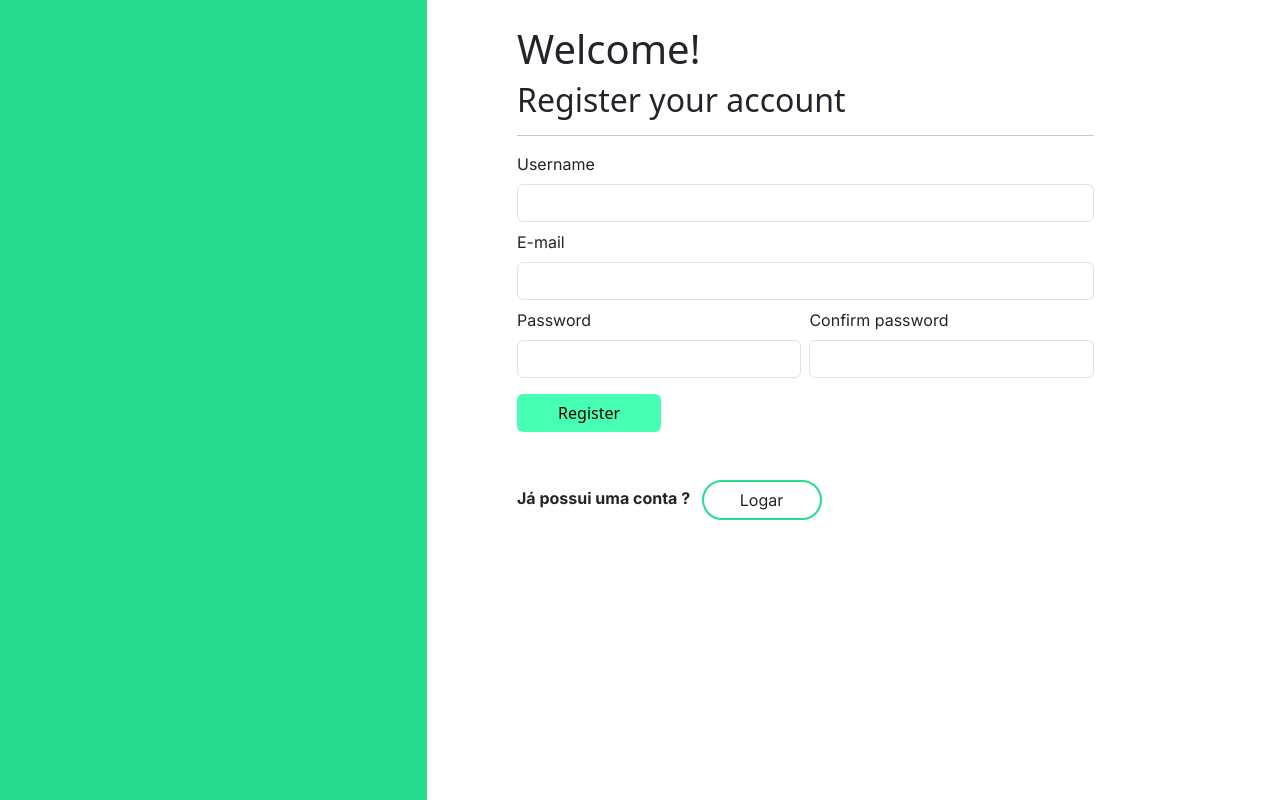
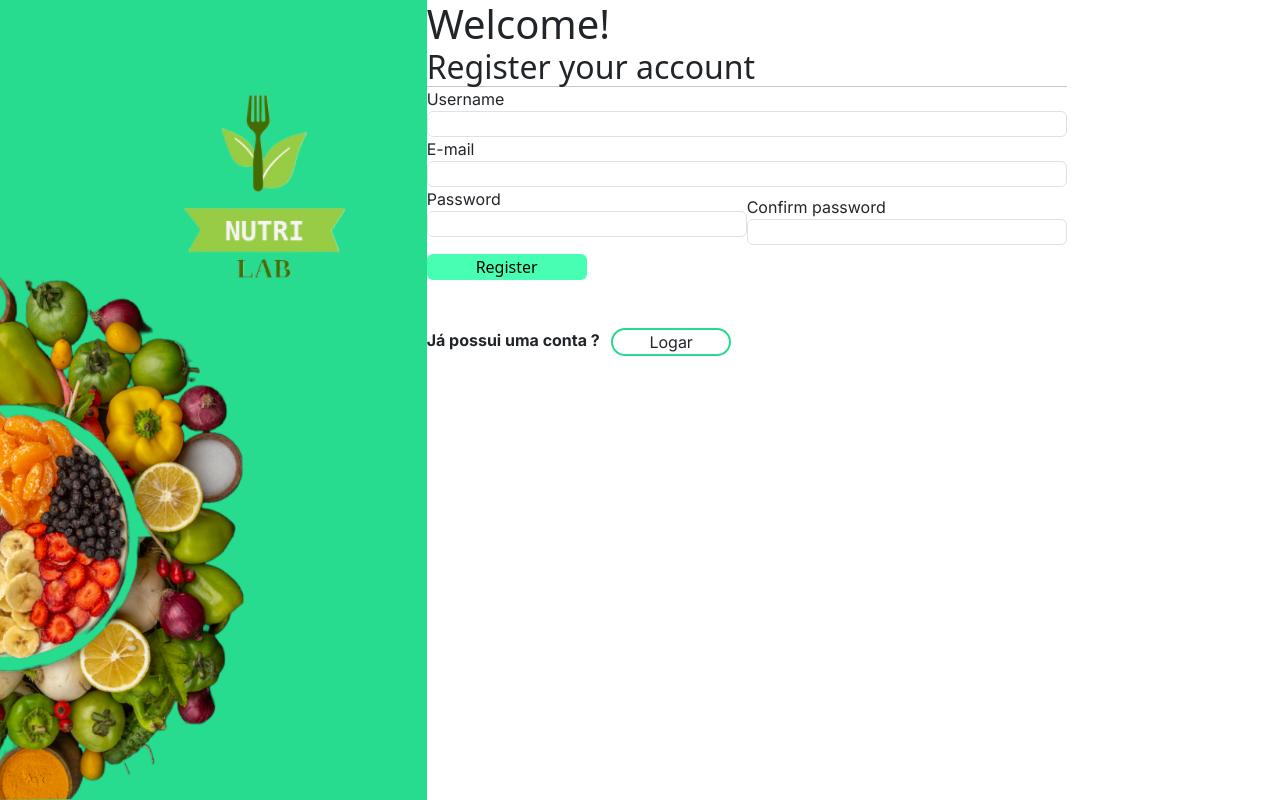
Before and after one commit to andreydedey/NutriConect, a Django app: page /users/login in a window 1280 px wide. Run offline with Django 5.2, Linux system fonts and the light colour scheme.

Commit message:
finaly the image is as it should be

```diff
--- a/static/css/Users/usersBase.css
+++ b/static/css/Users/usersBase.css
@@ -6,8 +6,8 @@
 }
 
 #logo-nutri-connect {
-    display: block;
-    width: 100%;
+    padding: 0px;
+    margin-left: -5%;
 }
 
 #fundo-background {
--- a/static/css/root.css
+++ b/static/css/root.css
@@ -14,6 +14,6 @@
 }
 
 * {
-    margin: 0;
-    padding: 0;
+    margin: 0 !important;
+    padding: 0 !important;
 }
--- a/templates/usersBase.html
+++ b/templates/usersBase.html
@@ -9,7 +9,7 @@
 <main class="container-fluid">
     <div class="row">
         <div class="col-md-4 sidebar">
-            <!-- <img id="logo-nutri-connect" src="{% static 'img/fundo-nutri-lab.png' %}" alt="fundo-nutri-connect"> -->
+            <img id="logo-nutri-connect" class="h-100" src="{% static 'img/fundo_background_nutri_connect.png' %}" alt="fundo-nutri-connect">
         </div>
         <div class="col-md-8">
             {% block 'content' %}{% endblock %}
```
Also changed, not shown: static/img/fundo_background_nutri_connect.png (added), static/img/logo_nutri_connect.png.
